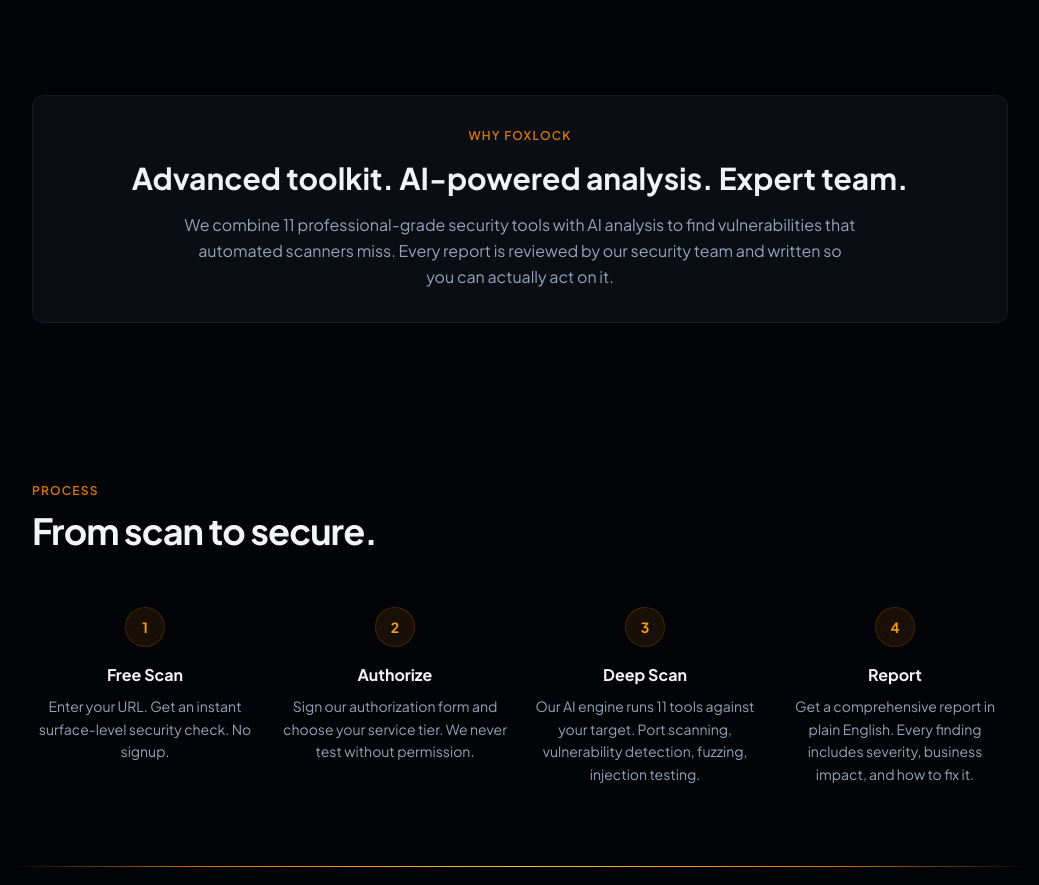
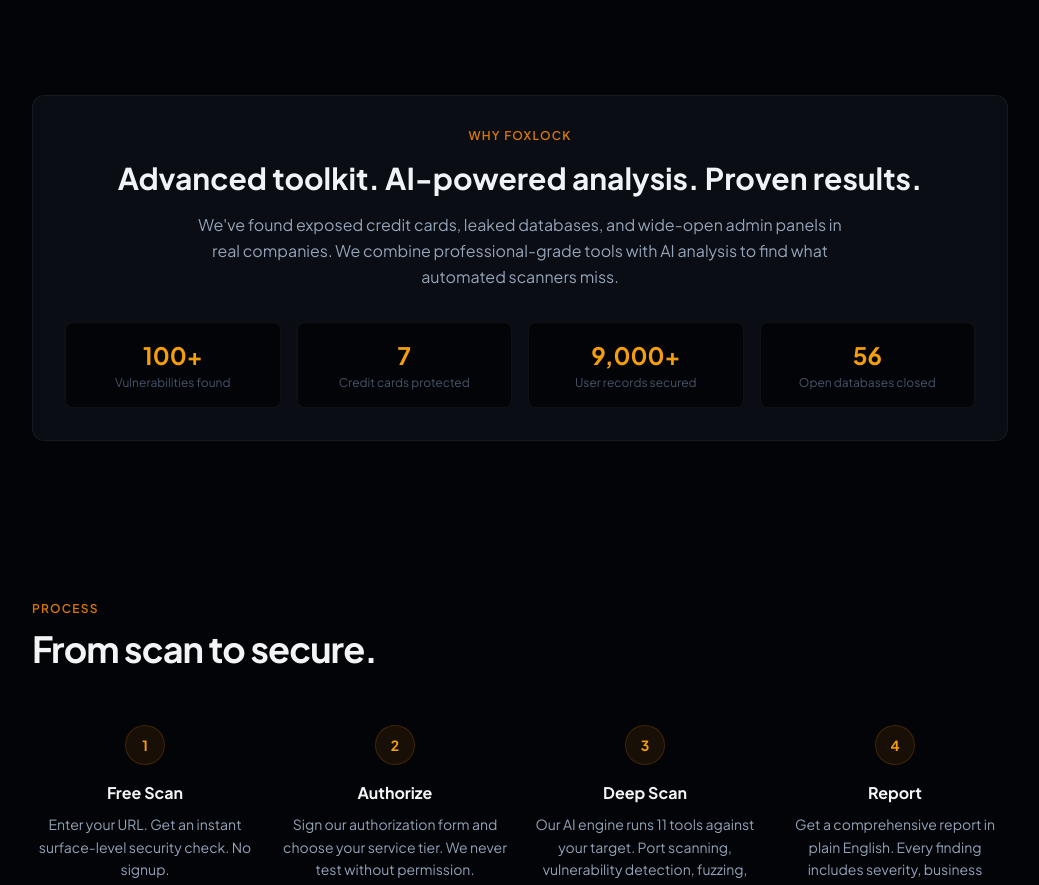
Before and after one commit to lakotafox/foxlock, a Next.js app: page / in a window 1280 px wide. Shown: the part 1178-2063 px from the top of the page, without its empty margins (120-1159 px from the left). Built offline with nearby package versions, Linux system fonts and the light colour scheme.

Commit message:
Add real pentest stats to Why FoxLock section
100+ vulns found, 7 credit cards protected, 9000+ user records secured, 56 open databases closed

Co-Authored-By: Claude Opus 4.6 <noreply@anthropic.com>

```diff
--- a/src/app/page.tsx
+++ b/src/app/page.tsx
@@ -219,16 +219,29 @@ export default function Home() {
 
         {/* Why Us */}
         <section className="max-w-5xl mx-auto px-6 pb-20">
-          <div className="p-8 rounded-xl border border-white/5 bg-obsidian text-center">
-            <p className="text-amber text-xs uppercase tracking-widest font-semibold mb-4">Why FoxLock</p>
-            <h3 className="text-2xl md:text-3xl font-bold text-ice mb-4">
-              Advanced toolkit. AI-powered analysis. Expert team.
+          <div className="p-8 rounded-xl border border-white/5 bg-obsidian">
+            <p className="text-amber text-xs uppercase tracking-widest font-semibold mb-4 text-center">Why FoxLock</p>
+            <h3 className="text-2xl md:text-3xl font-bold text-ice mb-4 text-center">
+              Advanced toolkit. AI-powered analysis. Proven results.
             </h3>
-            <p className="text-steel max-w-2xl mx-auto leading-relaxed">
-              We combine 11 professional-grade security tools with AI analysis
-              to find vulnerabilities that automated scanners miss. Every report is
-              reviewed by our security team and written so you can actually act on it.
+            <p className="text-steel max-w-2xl mx-auto leading-relaxed text-center mb-8">
+              We&apos;ve found exposed credit cards, leaked databases, and wide-open admin panels
+              in real companies. We combine professional-grade tools with AI analysis
+              to find what automated scanners miss.
             </p>
+            <div className="grid grid-cols-2 md:grid-cols-4 gap-4">
+              {[
+                { num: "100+", label: "Vulnerabilities found" },
+                { num: "7", label: "Credit cards protected" },
+                { num: "9,000+", label: "User records secured" },
+                { num: "56", label: "Open databases closed" },
+              ].map((s, i) => (
+                <div key={i} className="text-center p-4 rounded-lg border border-white/5 bg-void">
+                  <div className="text-2xl font-bold text-amber-light">{s.num}</div>
+                  <div className="text-xs text-ghost mt-1">{s.label}</div>
+                </div>
+              ))}
+            </div>
           </div>
         </section>
 
```
